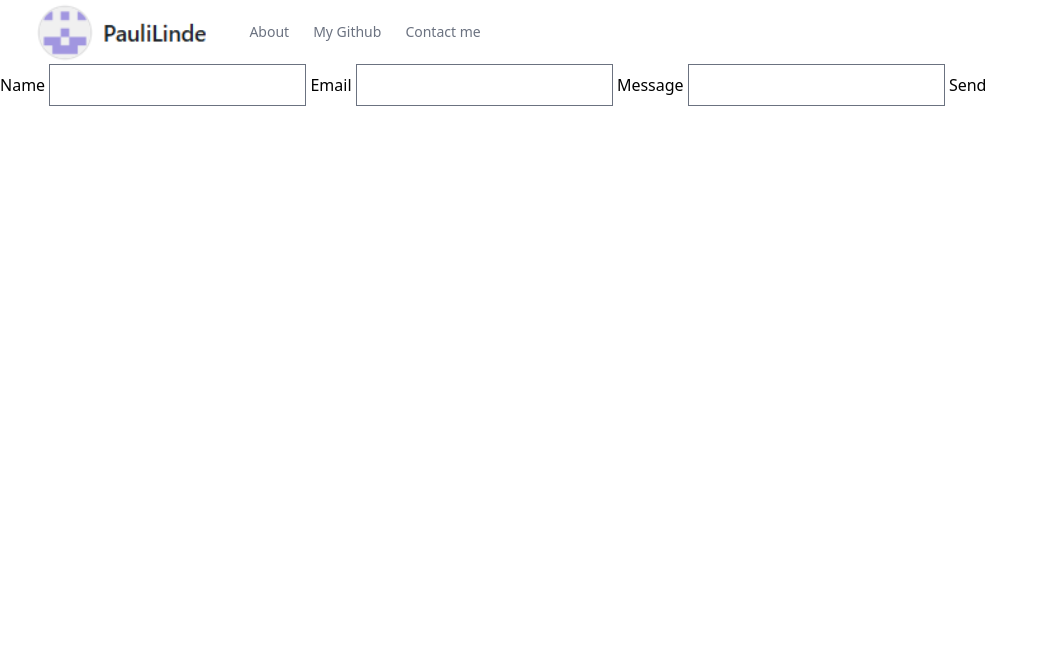
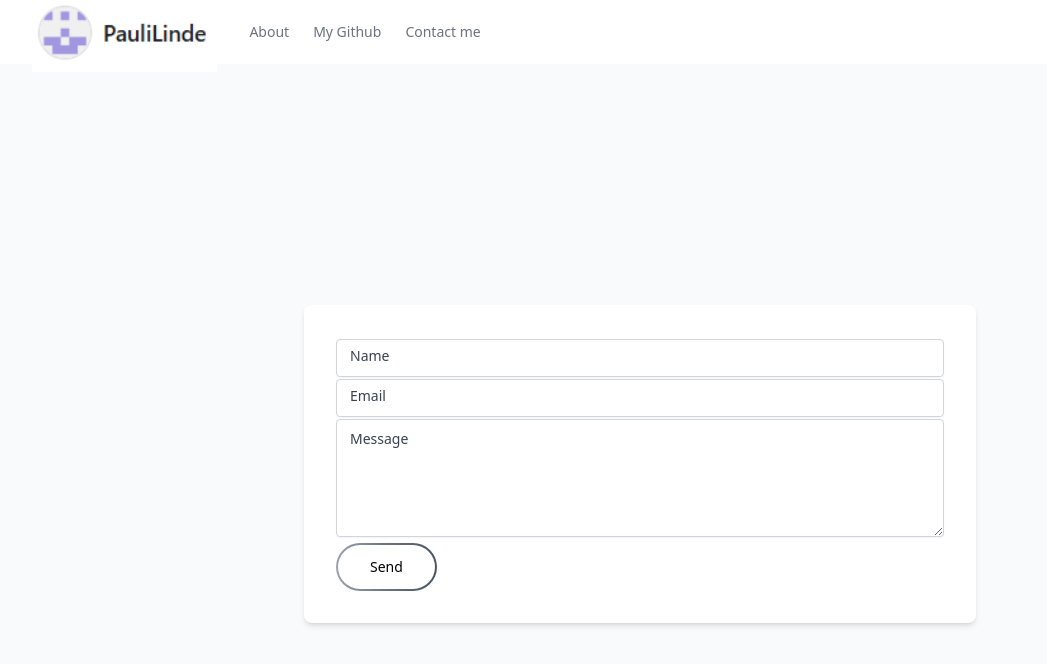
Before and after one commit to PauliLinde/PortfolioSvelteKit, a SvelteKit app: page /form in a window 1280 px wide. Shown: the top 664 px of the page, without its empty margins (0-1047 px from the left). Built offline with nearby package versions, Linux system fonts and the light colour scheme.

Commit message:
Changing form layout

```diff
--- a/src/routes/form/+page.svelte
+++ b/src/routes/form/+page.svelte
@@ -14,18 +14,60 @@
 	</div>
 {/if}
 
-<form method="POST" action="/form">
-	<label>
-		Name
-		<input name="name" type="text" autocomplete="off">
-	</label>
-	<label>
-		Email
-		<input name="email" type="email" autocomplete="off">
-	</label>
-	<label>
-		Message
-		<input name="message" type="text" autocomplete="off">
-	</label>
-	<button>Send</button>
-</form>
+<div class="min-h-screen flex items-center justify-center bg-gray-50 px-4 py-12">
+	<div class="w-full max-w-2xl bg-white rounded-lg shadow-md p-6 sm:p-8">
+		<form method="POST" action="/form">
+			<label for="Name" class="relative">
+				<input
+					type="text"
+					id="name"
+					placeholder=""
+					class="peer mt-0.5 w-full rounded border-gray-300 shadow-sm sm:text-sm"
+				/>
+				<span
+					class="absolute inset-y-0 start-3 -translate-y-5 bg-white px-0.5 text-sm font-medium text-gray-700 transition-transform peer-placeholder-shown:translate-y-0 peer-focus:-translate-y-5"
+				>
+				Name
+			</span>
+			</label><br>
+			<label for="Email" class="relative">
+				<input
+					type="email"
+					id="Email"
+					placeholder=""
+					class="peer mt-0.5 w-full rounded border-gray-300 shadow-sm sm:text-sm"
+				/>
+
+				<span
+					class="absolute inset-y-0 start-3 -translate-y-5 bg-white px-0.5 text-sm font-medium text-gray-700 transition-transform peer-placeholder-shown:translate-y-0 peer-focus:-translate-y-5"
+				>
+				Email
+			</span>
+			</label><br>
+			<label for="Message" class="relative block">
+			<textarea
+				id="message"
+				rows="5"
+				placeholder=""
+				class="peer mt-0.5 w-full rounded border-gray-300 shadow-sm sm:text-sm resize-y"
+			></textarea>
+
+				<span
+					class="absolute top-0 start-3 -translate-y-5 bg-white px-0.5 text-sm font-medium text-gray-700 transition-transform peer-placeholder-shown:translate-y-3 peer-focus:-translate-y-5"
+				>
+			 Message
+			</span>
+			</label>
+			<button
+				type="submit"
+				class="group inline-block rounded-full bg-gradient-to-r from-gray-400 via-gray-500 to-gray-600 p-[2px] hover:text-white focus:ring-3 focus:outline-hidden"
+						>
+				<span
+					class="block rounded-full bg-white px-8 py-3 text-sm font-medium group-hover:bg-transparent transition-all"
+				>
+					Send
+				</span>
+			</button>
+		</form>
+	</div>
+</div>
```
